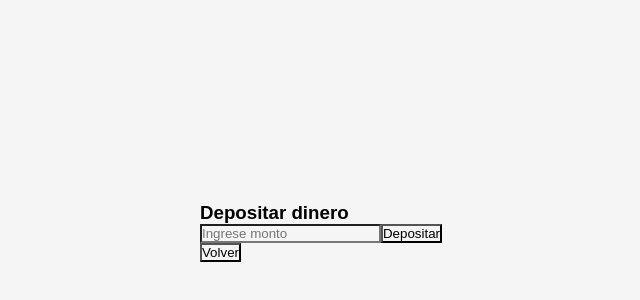
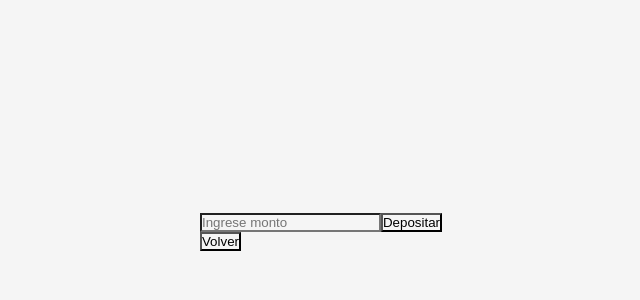
Before and after one commit to VictorMoyan0/Wallet, a React (Vite) app: page /#/deposit in a window 1280 px wide. Shown: the part 168-468 px from the top of the page, without its empty margins (319-959 px from the left). Built offline with nearby package versions, Linux system fonts and the light colour scheme.

Commit message:
delete h3

```diff
--- a/src/components/Deposit.jsx
+++ b/src/components/Deposit.jsx
@@ -49,7 +49,6 @@ function Deposit() {
 
   return (
     <div className="deposit-container">
-      <h3>Depositar dinero</h3>
       <form onSubmit={handleSubmit}>
         <input
           type="text"
```
